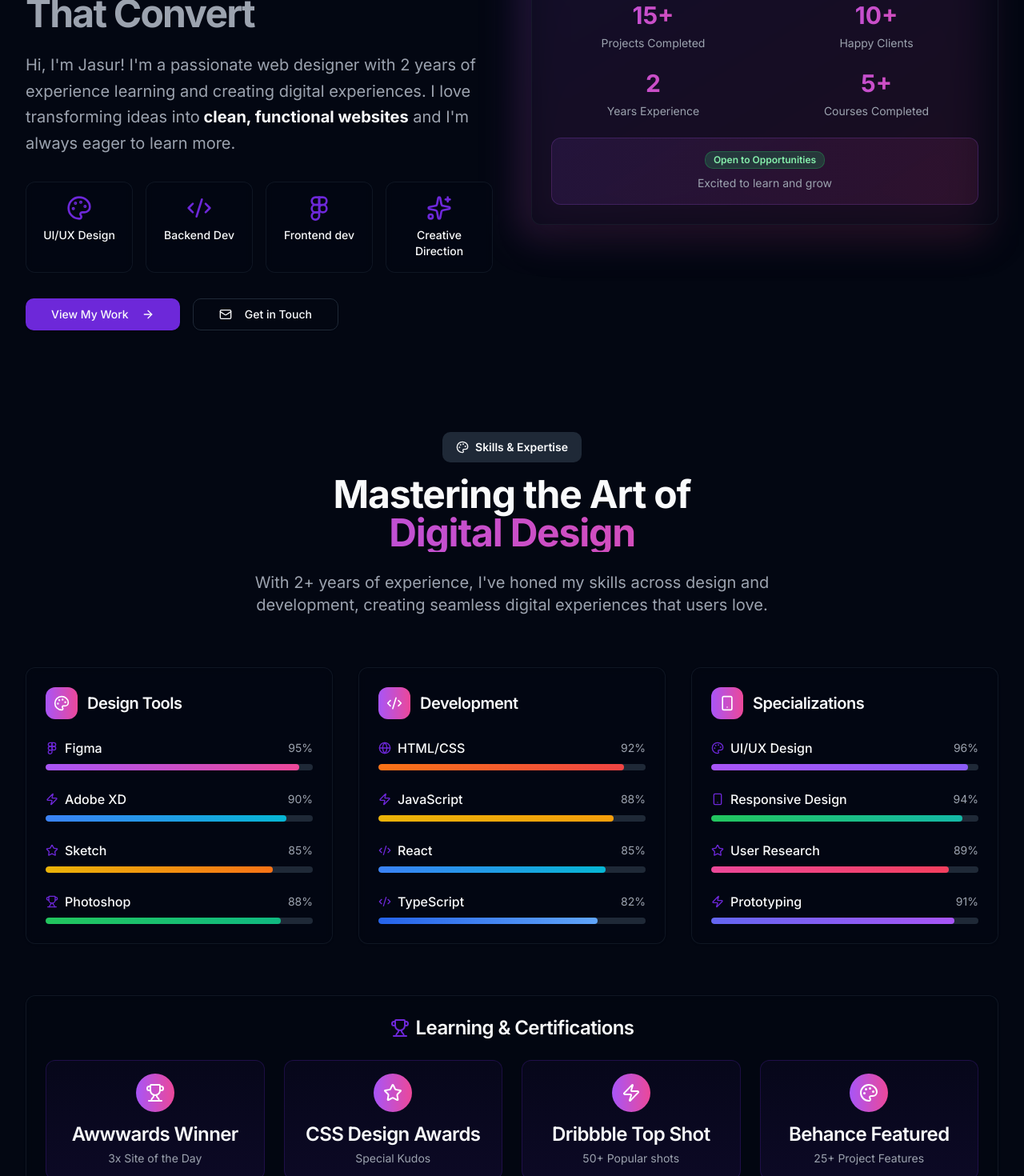
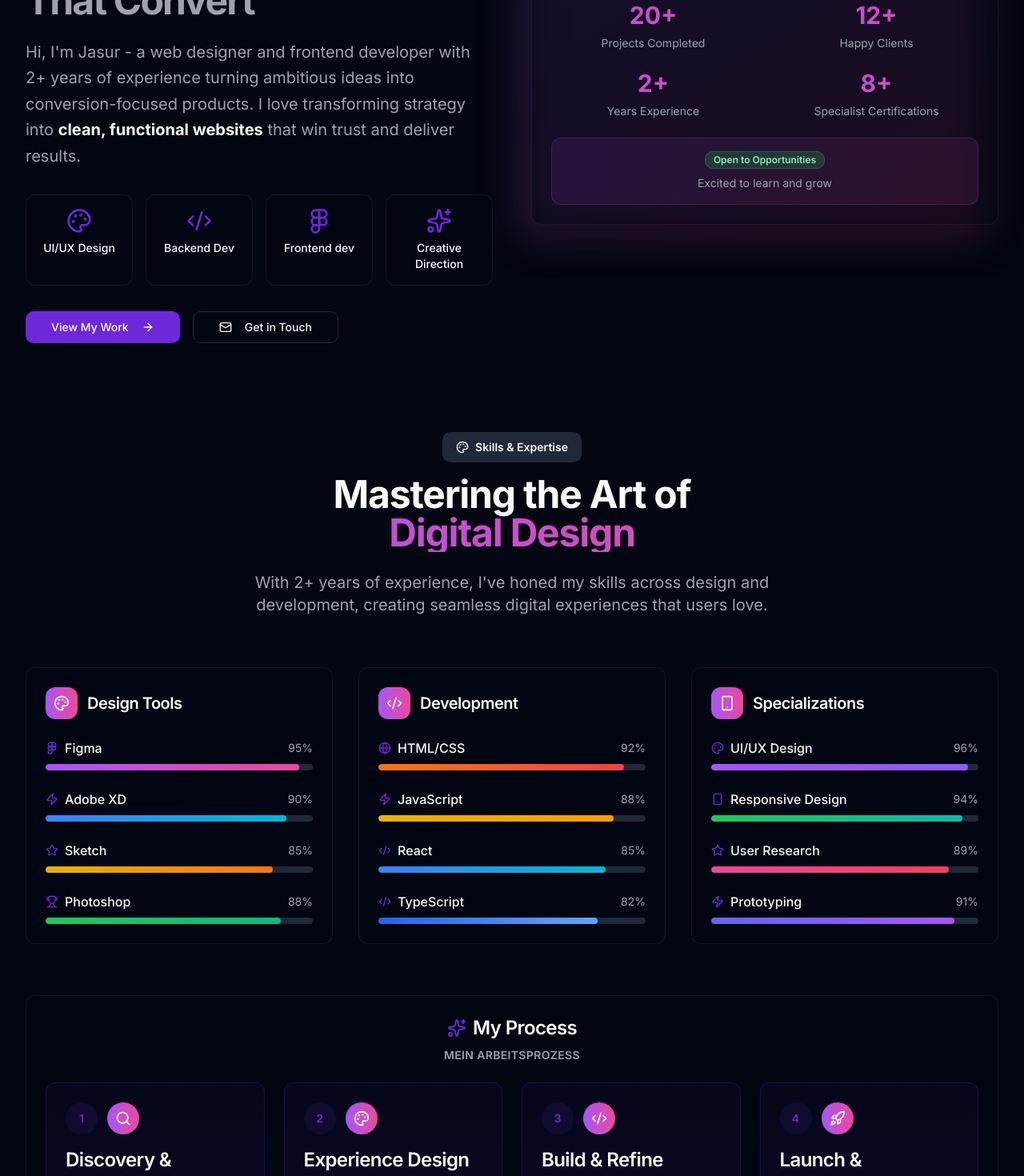
Before and after one commit to JaskinsAndy/portfolio-website, a Next.js app: page / in a window 1280 px wide. Shown: the part 340-1810 px from the top of the page at 80% size. Built offline with nearby package versions, Linux system fonts and the light colour scheme.

Commit message:
Replace awards with process and align portfolio messaging

```diff
--- a/src/components/sections/Experience.tsx
+++ b/src/components/sections/Experience.tsx
@@ -23,7 +23,7 @@
       type: 'Freelance',
       description: 'Creating simple websites and landing pages for small businesses while continuing to learn and improve my skills.',
       achievements: [
-        'Completed 5+ small client projects successfully',
+        'Delivered 20+ client projects successfully',
         'Built responsive websites using HTML, CSS, and JavaScript',
         'Learned to work with client feedback and revisions',
         'Developed basic understanding of user experience principles'
@@ -41,8 +41,8 @@
       achievements: [
         'Completed FreeCodeCamp Responsive Web Design certification',
         'Finished Coursera UI/UX Design Specialization course',
-        'Built 10+ practice projects to learn different techniques',
-        'Learned basics of design principles and color theory'
+        'Delivered 20+ client and internal projects end-to-end',
+        'Applied design principles, color theory, and UX research in production'
       ],
       technologies: ['HTML/CSS', 'JavaScript', 'Figma', 'Adobe XD'],
       color: 'from-blue-500 to-cyan-500'
@@ -50,10 +50,10 @@
   ]
 
   const stats = [
-    { label: 'Years Learning', value: '2+', icon: Calendar },
-    { label: 'Projects Built', value: '15+', icon: Briefcase },
-    { label: 'Happy Clients', value: '5+', icon: Users },
-    { label: 'Courses Completed', value: '10+', icon: Award },
+    { label: 'Years Delivering Results', value: '2+', icon: Calendar },
+    { label: 'Client Projects Delivered', value: '20+', icon: Briefcase },
+    { label: 'Happy Clients', value: '12+', icon: Users },
+    { label: 'Specialist Certifications', value: '8+', icon: Award },
   ]
 
   return (
@@ -77,8 +77,8 @@
             </span>
           </h2>
           <p className="text-xl text-muted-foreground max-w-3xl mx-auto">
-            My journey in web design started 2 years ago, and I&apos;m constantly learning and growing.
-            Every project teaches me something new about design and development.
+            Over the past two years I have partnered with founders and teams to design, build, and launch digital products that move business metrics forward.
+            Every engagement is anchored in strategy, measurable goals, and accountable delivery.
           </p>
         </motion.div>
 
--- a/src/components/sections/Hero.tsx
+++ b/src/components/sections/Hero.tsx
@@ -9,10 +9,10 @@
 
 export default function Hero() {
   const stats = [
-    { label: 'Projects Completed', value: '15+' },
-    { label: 'Happy Clients', value: '10+' },
-    { label: 'Years Experience', value: '2' },
-    { label: 'Courses Completed', value: '5+' },
+    { label: 'Projects Completed', value: '20+' },
+    { label: 'Happy Clients', value: '12+' },
+    { label: 'Years Experience', value: '2+' },
+    { label: 'Specialist Certifications', value: '8+' },
   ]
 
   const skills = [
@@ -67,9 +67,8 @@
               transition={{ duration: 0.8, delay: 0.4 }}
               className="text-xl text-muted-foreground mb-8 leading-relaxed max-w-2xl"
             >
-              Hi, I&apos;m Jasur! I&apos;m a passionate web designer with 2 years of experience learning
-              and creating digital experiences. I love transforming ideas into
-              <strong className="text-foreground"> clean, functional websites</strong> and I&apos;m always eager to learn more.
+              Hi, I&apos;m Jasur - a web designer and frontend developer with 2+ years of experience turning ambitious ideas into conversion-focused products.
+              I love transforming strategy into <strong className="text-foreground">clean, functional websites</strong> that win trust and deliver results.
             </motion.p>
 
             <motion.div
--- a/src/components/sections/Projects.tsx
+++ b/src/components/sections/Projects.tsx
@@ -74,8 +74,8 @@
             </span>
           </h2>
           <p className="text-xl text-muted-foreground max-w-3xl mx-auto">
-            A collection of projects I&apos;ve built while learning web design and development.
-            Each project taught me something new and helped me grow as a designer.
+            A collection of projects built for a diverse range of clients.
+            Each engagement blends strategy, UX, and development to deliver measurable outcomes.
           </p>
         </motion.div>
 
--- a/src/components/sections/Skills.tsx
+++ b/src/components/sections/Skills.tsx
@@ -9,7 +9,10 @@
   Globe,
   Zap,
   Star,
-  Trophy
+  Trophy,
+  Search,
+  Rocket,
+  Sparkles
 } from 'lucide-react'
 import { Card, CardContent, CardHeader, CardTitle } from '@/components/ui/card'
 import { Badge } from '@/components/ui/badge'
@@ -48,11 +51,27 @@
     }
   ]
 
-  const achievements = [
-    { title: 'Awwwards Winner', description: '3x Site of the Day', icon: Trophy },
-    { title: 'CSS Design Awards', description: 'Special Kudos', icon: Star },
-    { title: 'Dribbble Top Shot', description: '50+ Popular shots', icon: Zap },
-    { title: 'Behance Featured', description: '25+ Project Features', icon: Palette },
+  const processSteps = [
+    {
+      title: 'Discovery & Strategy',
+      description: 'We clarify your goals, audience, and success metrics before any pixels are designed.',
+      icon: Search
+    },
+    {
+      title: 'Experience Design',
+      description: 'I map user journeys, craft wireframes, and define the visual identity that fits your brand.',
+      icon: Palette
+    },
+    {
+      title: 'Build & Refine',
+      description: 'Design systems and performant frontends come together with fast feedback loops.',
+      icon: Code2
+    },
+    {
+      title: 'Launch & Optimization',
+      description: 'We release with confidence, monitor results, and iterate to keep the product performing.',
+      icon: Rocket
+    }
   ]
 
   return (
@@ -141,27 +160,37 @@
         >
           <Card className="backdrop-blur-sm bg-card/30 border-border/50">
             <CardHeader>
-              <CardTitle className="text-center text-2xl flex items-center justify-center gap-2">
-                <Trophy className="h-6 w-6 text-primary" />
-                Learning & Certifications
+              <CardTitle className="text-center text-2xl flex flex-col items-center gap-2">
+                <span className="flex items-center gap-2">
+                  <Sparkles className="h-6 w-6 text-primary" />
+                  My Process
+                </span>
+                <span className="text-sm text-muted-foreground uppercase tracking-wide">
+                  Mein Arbeitsprozess
+                </span>
               </CardTitle>
             </CardHeader>
             <CardContent>
               <div className="grid md:grid-cols-2 lg:grid-cols-4 gap-6">
-                {achievements.map((achievement, index) => (
+                {processSteps.map((step, index) => (
                   <motion.div
-                    key={achievement.title}
-                    initial={{ opacity: 0, scale: 0.8 }}
-                    whileInView={{ opacity: 1, scale: 1 }}
+                    key={step.title}
+                    initial={{ opacity: 0, y: 20 }}
+                    whileInView={{ opacity: 1, y: 0 }}
                     transition={{ duration: 0.5, delay: index * 0.1 }}
                     viewport={{ once: true }}
-                    className="text-center p-4 rounded-lg bg-gradient-to-b from-primary/5 to-primary/10 border border-primary/20"
+                    className="p-6 rounded-xl bg-gradient-to-b from-primary/5 to-primary/10 border border-primary/20 h-full"
                   >
-                    <div className="w-12 h-12 bg-gradient-to-r from-purple-500 to-pink-500 rounded-full flex items-center justify-center mx-auto mb-3">
-                      <achievement.icon className="h-6 w-6 text-white" />
+                    <div className="flex items-center gap-3 mb-4">
+                      <div className="w-10 h-10 rounded-full bg-primary/10 flex items-center justify-center text-sm font-semibold text-primary">
+                        {index + 1}
+                      </div>
+                      <div className="w-10 h-10 rounded-full bg-gradient-to-r from-purple-500 to-pink-500 flex items-center justify-center">
+                        <step.icon className="h-5 w-5 text-white" />
+                      </div>
                     </div>
-                    <h3 className="font-semibold text-foreground mb-1">{achievement.title}</h3>
-                    <p className="text-sm text-muted-foreground">{achievement.description}</p>
+                    <h3 className="font-semibold text-foreground mb-2">{step.title}</h3>
+                    <p className="text-sm text-muted-foreground leading-relaxed">{step.description}</p>
                   </motion.div>
                 ))}
               </div>
--- a/src/components/sections/Testimonials.tsx
+++ b/src/components/sections/Testimonials.tsx
@@ -69,7 +69,7 @@
 
   const stats = [
     { number: '98%', label: 'Client Satisfaction' },
-    { number: '150+', label: 'Projects Completed' },
+    { number: '20+', label: 'Projects Completed' },
     { number: '500%', label: 'Average ROI' },
     { number: '24/7', label: 'Support Available' }
   ]
```
Also changed, not shown: public/favicon.png (deleted).
